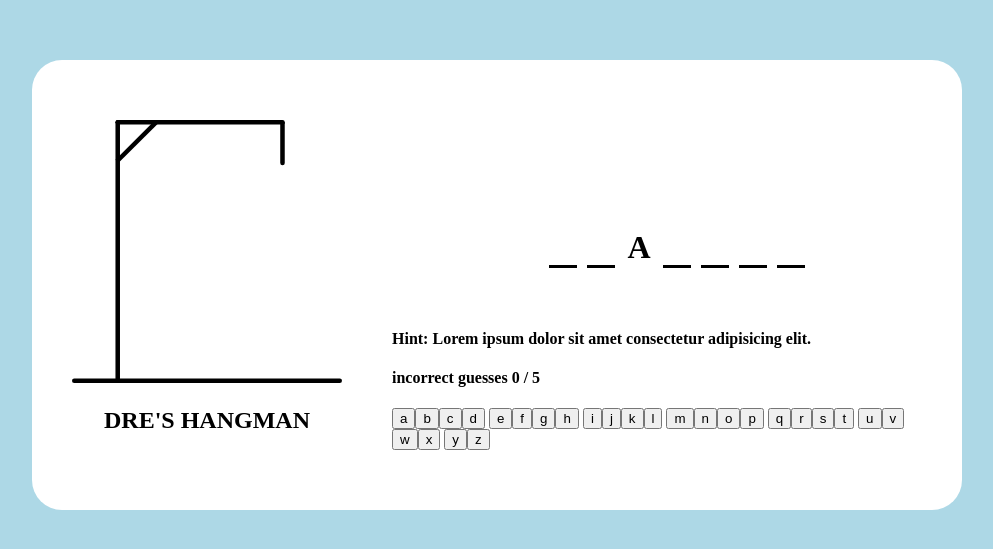
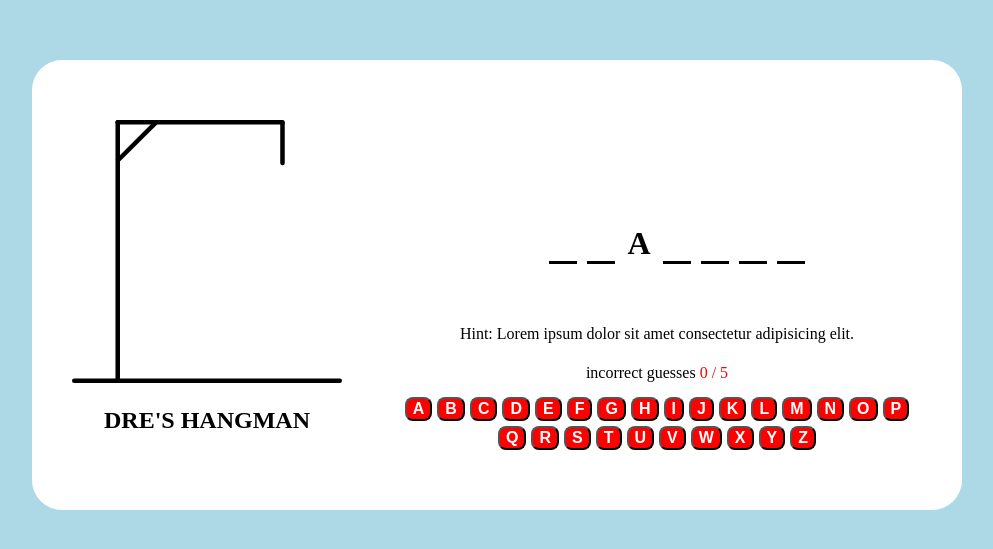
Before and after one commit to drebyrd715/Hangman, a plain HTML site: page index.html in a window 1280 px wide. Shown: the part 123-672 px from the top of the page, without its empty margins (143-1136 px from the left). Drawn offline with Linux system fonts and the light colour scheme.

Commit message:
more updates

```diff
--- a/style.css
+++ b/style.css
@@ -43,3 +43,30 @@ body{
 border-color: transparent;
 margin: -40px 0 35px;
 }
+.game-box h4 {
+    text-align: center;
+    font-size: 1rem;
+    font-weight: 500;
+    margin-bottom: 15px;
+}
+.game-box h4 b {
+    font-weight: 500;
+}
+.game-box .guesses-text b {
+    color: red;
+}
+.game-box .keyboard {
+    display: flex;
+    flex-wrap: wrap;
+    justify-content: center;
+    gap: 5px;
+}
+.keyboard button {
+    color: white;
+    text-transform: uppercase;
+    font-size: 1rem;
+    font-weight: 600;
+    background: red;
+    cursor: pointer;
+    border-radius: 8px;
+}
```
